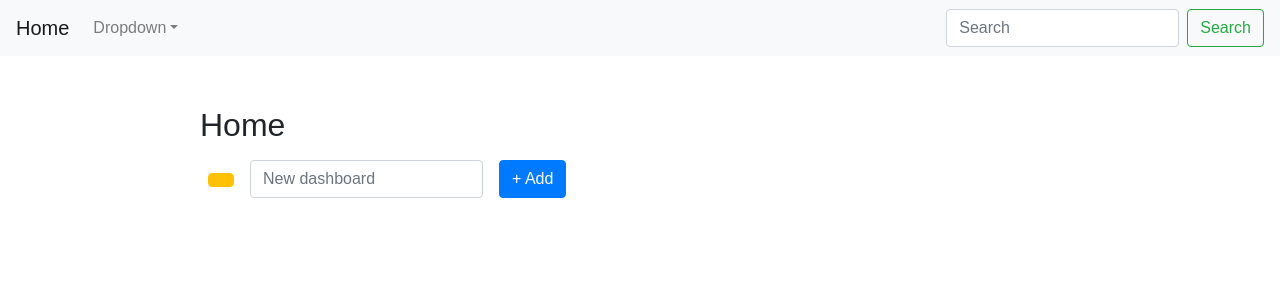
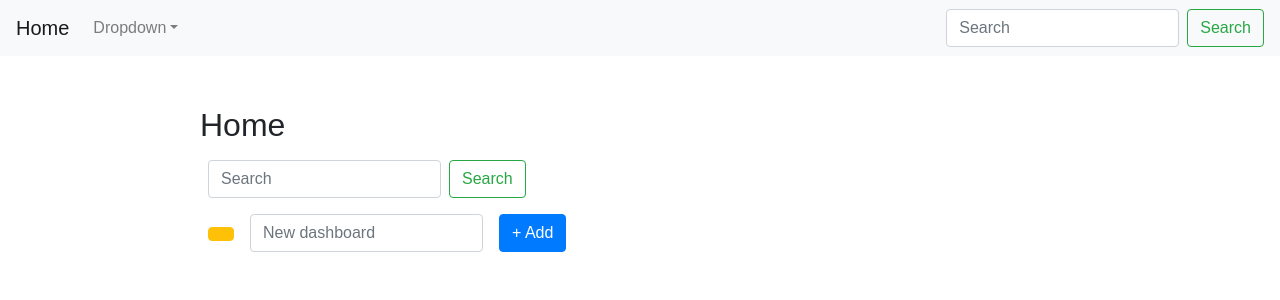
Before and after one commit to anushaodilzoda/project3, a React (Create React App) app in the folder Express-React-App/client/: page / in a window 1280 px wide. Shown: the top 300 px of the page. Built offline with nearby package versions, Linux system fonts and the light colour scheme; no server answers.

Commit message:
completed search

```diff
--- a/Express-React-App/client/src/components/newInput.jsx
+++ b/Express-React-App/client/src/components/newInput.jsx
@@ -13,8 +13,10 @@ class NewInput extends Component {
   handleSubmit = event => {
     event.preventDefault();
 
+    const { dashboard, parentMethod } = this.props;
+
     const newQuestion = {
-      topic: this.props.dashboard,
+      topic: dashboard,
       question: this.state.question,
       user: "Temp"
       //topic and user are hardcoded for now
@@ -22,7 +24,7 @@ class NewInput extends Component {
     console.log("Question to be posted", newQuestion);
     API.saveQuestion(newQuestion)
       .then(res => console.log(res))
-      .then(res => window.location.reload(false))
+      .then(res => parentMethod(dashboard))
       .catch(err => console.log(err));
   };
 
--- /dev/null
+++ b/Express-React-App/client/src/components/search.jsx
@@ -0,0 +1,39 @@
+import React, { Component } from "react";
+import API from "../utils/API";
+
+class Search extends Component {
+  state = {
+    keyword: ""
+  };
+
+  handleChange = event => {
+    this.setState({ keyword: event.target.value });
+  };
+
+  handleSubmit = event => {
+    event.preventDefault();
+    API.search({
+        keyword: this.state.keyword,
+        scope: this.props.scope })
+      .then(res => this.props.parentMethod(res.data))
+      .catch(err => console.log(err));
+  };
+
+  render() {
+    return (
+      <form onSubmit={this.handleSubmit} className="form-inline my-2 my-lg-0">
+        <input
+          onChange={this.handleChange}
+          className="form-control m-2"
+          name="search"
+          placeholder="Search"
+        ></input>
+        <button className="btn btn-outline-success my-2 my-sm-0" type="submit">
+          Search
+        </button>
+      </form>
+    );
+  }
+}
+
+export default Search;
--- a/Express-React-App/client/src/pages/home.jsx
+++ b/Express-React-App/client/src/pages/home.jsx
@@ -1,6 +1,7 @@
 import React, { Component } from "react";
 import "../App.css";
 import Topics from "../components/Topics";
+import Search from "../components/search";
 
 class Home extends Component {
   state = {
@@ -11,6 +12,7 @@ class Home extends Component {
     return (
       <div className="content">
         <h2>Home</h2>
+        <Search scope="All"/>
         <Topics/>
       </div>
     );
--- a/Express-React-App/client/src/pages/posts.jsx
+++ b/Express-React-App/client/src/pages/posts.jsx
@@ -1,28 +1,46 @@
 import React, { Component } from "react";
 import "../App.css";
 import NewInput from "../components/newInput";
+import Search from "../components/search";
 import API from "../utils/API";
 
 class Posts extends Component {
   state = {
-    dashboard:'',
-    questions: [{}],
+    dashboard: "",
+    questions: [{}]
   };
 
-
-  componentDidMount(){
+  componentDidMount() {
     const { dashboard } = this.props.location.state;
     this.setState({ dashboard });
-    API.populateDashboard(dashboard)
-      .then(res => this.setState({questions: res.data}))
-      .catch(err => console.log(err));
+    this.loadQuestions(dashboard);
   }
 
+  loadQuestions = dashboard => {
+    API.populateDashboard(dashboard)
+      .then(res => this.setState({ questions: res.data }))
+      .catch(err => console.log(err));
+  };
+
+  reload = () =>{
+    this.loadQuestions(this.state.dashboard);
+  }
+
+  setQuestions = questions => {
+    this.setState({ questions });
+  };
+
   render() {
+    var { dashboard, questions } = this.state;
+
     return (
       <div className="content">
-        <h1>{this.state.dashboard}</h1>
-        <NewInput dashboard={this.state.dashboard} />
+        <h1>{dashboard}</h1>
+        <Search scope={dashboard} parentMethod={this.setQuestions} />
+        <button onClick={this.reload} type="button" class="btn btn-outline-primary">
+          Show all
+        </button>
+        <NewInput dashboard={dashboard} parentMethod={this.loadQuestions} />
         {/* table header */}
         <div className="row table-header">
           <div className="col-md-1">#</div>
@@ -32,7 +50,7 @@ class Posts extends Component {
         </div>
         {/* table body */}
 
-  {this.state.questions.map(each => (
+        {questions.map(each => (
           <div className="row question-section">
             <div className="col-md-1">1</div>
             <div className="col-md-9">
@@ -57,7 +75,10 @@ class Posts extends Component {
                         rows="3"
                       ></textarea>
                     </div>
-                  <button type="button" class="btn btn-outline-primary btn-sm">
+                    <button
+                      type="button"
+                      class="btn btn-outline-primary btn-sm"
+                    >
                       Enter Solution
                     </button>
                   </form>
--- a/Express-React-App/client/src/utils/API.js
+++ b/Express-React-App/client/src/utils/API.js
@@ -14,8 +14,11 @@ export default {
   },
 
   populateDashboard: function(req){
-      console.log("being called: "+req);
     return axios.get("api/dashboard/"+req);
+  },
+
+  search: function(searchPramObj){
+    return axios.get("api/search", {params: searchPramObj});
   }
 
   // // Gets all books
```
Also changed, not shown: 2 other files (tests, documents, lock files or other folders). Lines whose indentation alone changed are shown as unchanged.
